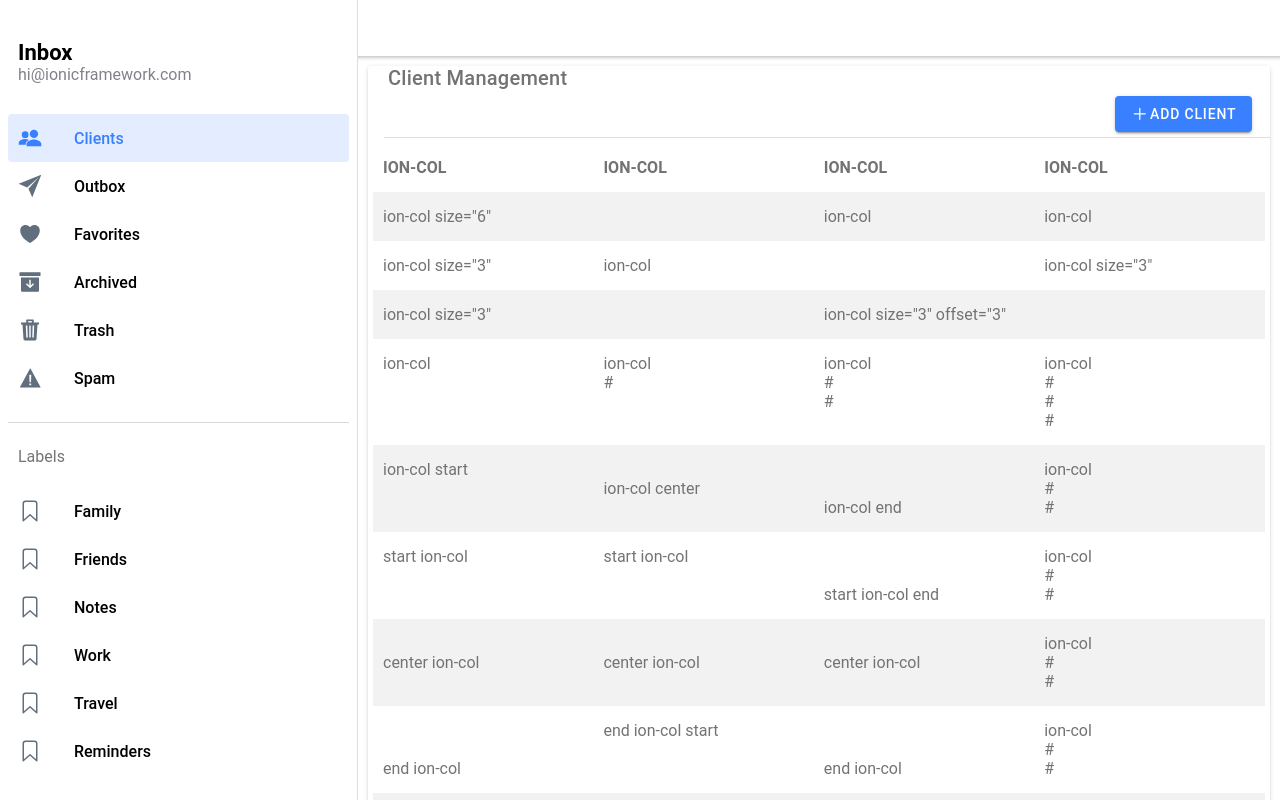
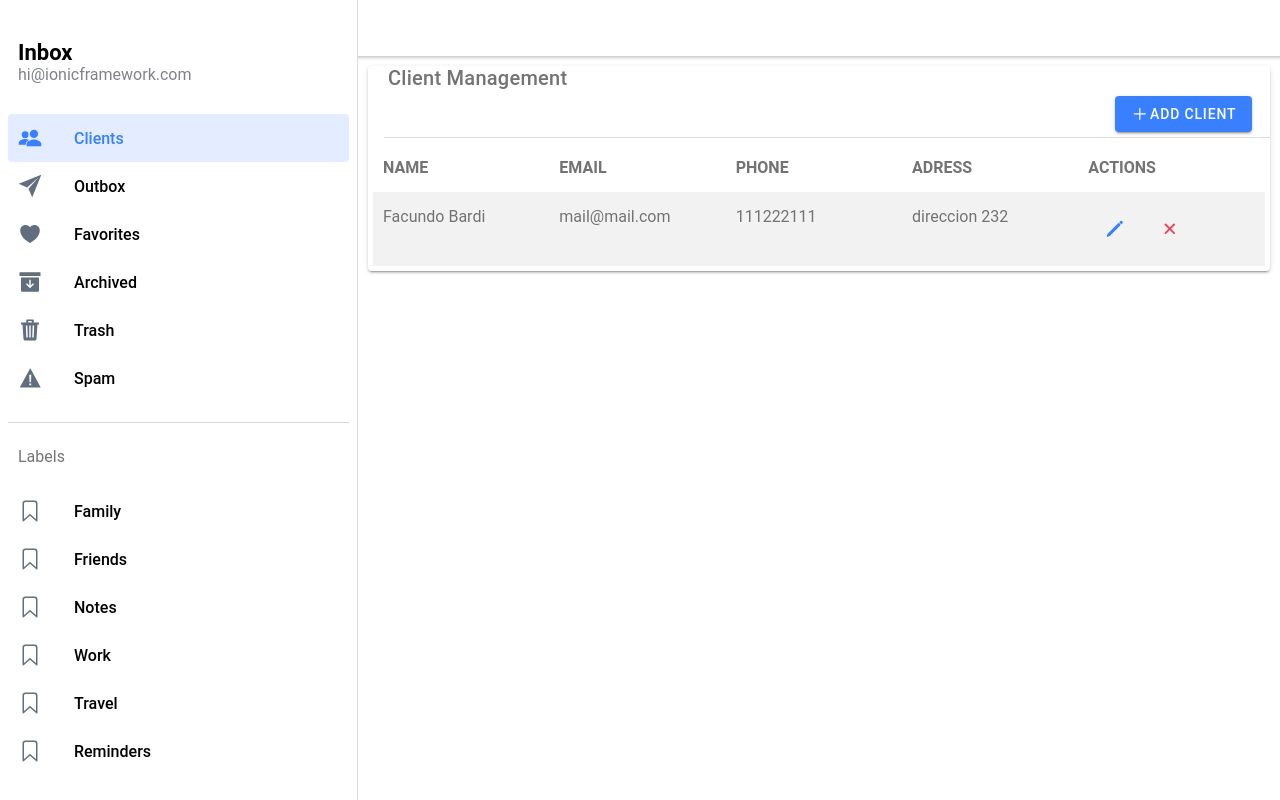
Before and after one commit to FacundoGB/ReactJavaPractice, a React (Create React App) app: page /page/clients in a window 1280 px wide. Built offline with nearby package versions, Linux system fonts and the light colour scheme.

Commit message:
added hardcoded data and buttons

```diff
--- a/src/pages/client/ClientList.tsx
+++ b/src/pages/client/ClientList.tsx
@@ -14,8 +14,8 @@ import {
     IonTitle,
     IonToolbar
 } from '@ionic/react';
-import { add } from 'ionicons/icons';
-import {useParams} from 'react-router';
+import {add, pencil, close} from 'ionicons/icons';
+import {Redirect, useParams} from 'react-router';
 import ExploreContainer from '../../components/ExploreContainer';
 
 
@@ -46,137 +46,34 @@ const ClientList: React.FC = () => {
                     <IonTitle>Client Management</IonTitle>
                     <IonItem>
                         <IonButton color="primary" fill='solid' slot='end' size='default'>
-                          <IonIcon icon={add} />
-                          Add Client
+                            <IonIcon icon={add}/>
+                            Add Client
                         </IonButton>
 
                     </IonItem>
                     <IonGrid className='table'>
                         <IonRow> {/* in style={} we can add an object that represents a css code */}
-                            <IonCol>ion-col</IonCol>
-                            <IonCol>ion-col</IonCol>
-                            <IonCol>ion-col</IonCol>
-                            <IonCol>ion-col</IonCol>
+                            <IonCol>Name</IonCol>
+                            <IonCol>Email</IonCol>
+                            <IonCol>Phone</IonCol>
+                            <IonCol>Adress</IonCol>
+                            <IonCol>Actions</IonCol>
                         </IonRow>
 
                         <IonRow>
-                            <IonCol size="6">ion-col size="6"</IonCol>
-                            <IonCol>ion-col</IonCol>
-                            <IonCol>ion-col</IonCol>
-                        </IonRow>
+                            <IonCol>Facundo Bardi</IonCol>
+                            <IonCol>mail@mail.com</IonCol>
+                            <IonCol>111222111</IonCol>
+                            <IonCol>direccion 232</IonCol>
+                            <IonCol>
+                              <IonButton color='primary' fill='clear' >
+                                <IonIcon icon={pencil}/>
 
-                        <IonRow>
-                            <IonCol size="3">ion-col size="3"</IonCol>
-                            <IonCol>ion-col</IonCol>
-                            <IonCol size="3">ion-col size="3"</IonCol>
-                        </IonRow>
+                              </IonButton>
+                              <IonButton color='danger' fill='clear' >
+                                <IonIcon icon={close}/>
 
-                        <IonRow>
-                            <IonCol size="3">ion-col size="3"</IonCol>
-                            <IonCol size="3" offset="3">
-                                ion-col size="3" offset="3"
-                            </IonCol>
-                        </IonRow>
-
-                        <IonRow>
-                            <IonCol>ion-col</IonCol>
-                            <IonCol>
-                                ion-col
-                                <br/>#
-                            </IonCol>
-                            <IonCol>
-                                ion-col
-                                <br/>#
-                                <br/>#
-                            </IonCol>
-                            <IonCol>
-                                ion-col
-                                <br/>#
-                                <br/>#
-                                <br/>#
-                            </IonCol>
-                        </IonRow>
-
-                        <IonRow>
-                            <IonCol className="ion-align-self-start">ion-col start</IonCol>
-                            <IonCol className="ion-align-self-center">ion-col center</IonCol>
-                            <IonCol className="ion-align-self-end">ion-col end</IonCol>
-                            <IonCol>
-                                ion-col
-                                <br/>#
-                                <br/>#
-                            </IonCol>
-                        </IonRow>
-
-                        <IonRow className="ion-align-items-start">
-                            <IonCol>start ion-col</IonCol>
-                            <IonCol>start ion-col</IonCol>
-                            <IonCol className="ion-align-self-end">start ion-col end</IonCol>
-                            <IonCol>
-                                ion-col
-                                <br/>#
-                                <br/>#
-                            </IonCol>
-                        </IonRow>
-
-                        <IonRow className="ion-align-items-center">
-                            <IonCol>center ion-col</IonCol>
-                            <IonCol>center ion-col</IonCol>
-                            <IonCol>center ion-col</IonCol>
-                            <IonCol>
-                                ion-col
-                                <br/>#
-                                <br/>#
-                            </IonCol>
-                        </IonRow>
-
-                        <IonRow className="ion-align-items-end">
-                            <IonCol>end ion-col</IonCol>
-                            <IonCol className="ion-align-self-start">end ion-col start</IonCol>
-                            <IonCol>end ion-col</IonCol>
-                            <IonCol>
-                                ion-col
-                                <br/>#
-                                <br/>#
-                            </IonCol>
-                        </IonRow>
-
-                        <IonRow>
-                            <IonCol size="12" size-sm>
-                                ion-col size="12" size-sm
-                            </IonCol>
-                            <IonCol size="12" size-sm>
-                                ion-col size="12" size-sm
-                            </IonCol>
-                            <IonCol size="12" size-sm>
-                                ion-col size="12" size-sm
-                            </IonCol>
-                            <IonCol size="12" size-sm>
-                                ion-col size="12" size-sm
-                            </IonCol>
-                        </IonRow>
-
-                        <IonRow>
-                            <IonCol size="12" size-md>
-                                ion-col size="12" size-md
-                            </IonCol>
-                            <IonCol size="12" size-md>
-                                ion-col size="12" size-md
-                            </IonCol>
-                            <IonCol size="12" size-md>
-                                ion-col size="12" size-md
-                            </IonCol>
-                            <IonCol size="12" size-md>
-                                ion-col size="12" size-md
-                            </IonCol>
-                        </IonRow>
-
-                        <IonRow>
-                            <IonCol size="6" size-lg offset="3">
-                                ion-col size="6" size-lg offset="3"
-                            </IonCol>
-                            <IonCol size="3" size-lg>
-                                ion-col size="3" size-lg
+                              </IonButton>
                             </IonCol>
                         </IonRow>
                     </IonGrid>
```
